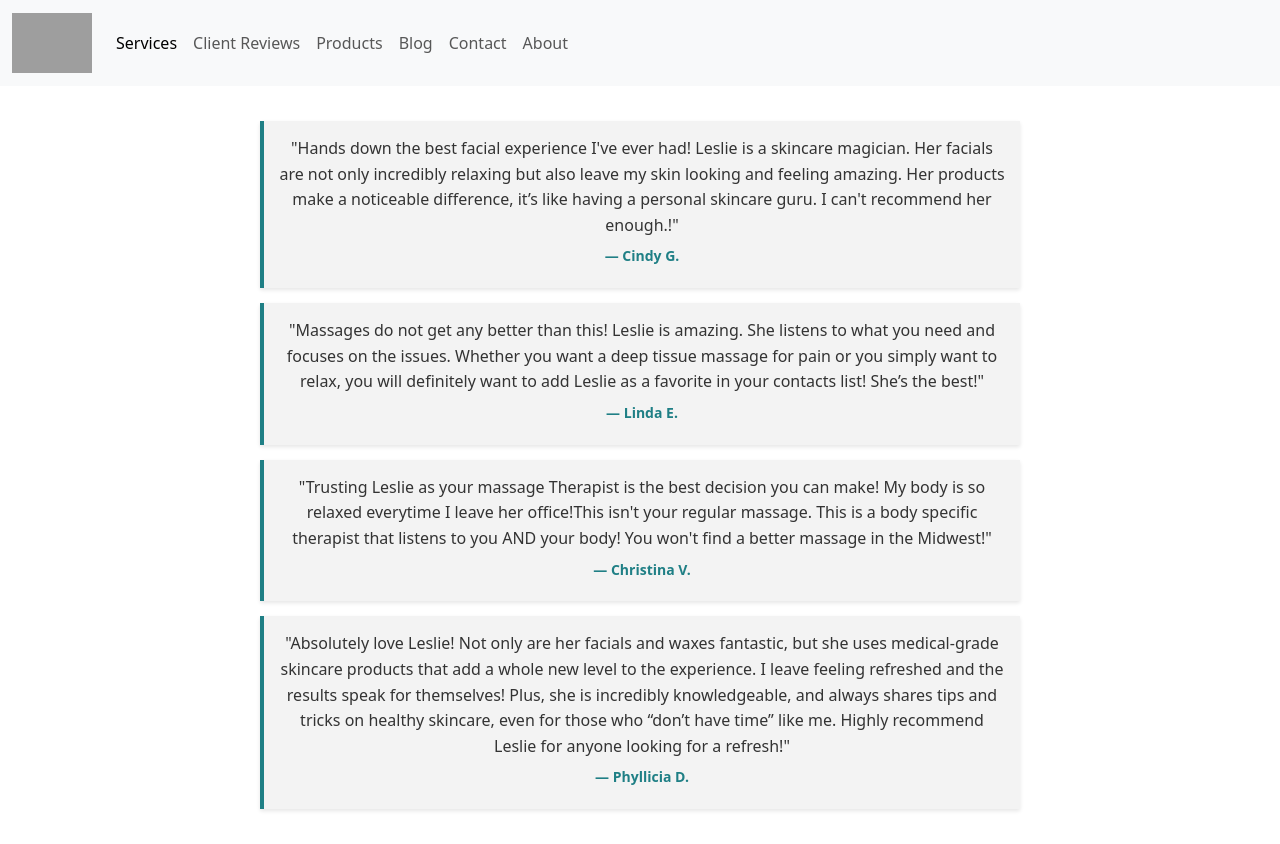
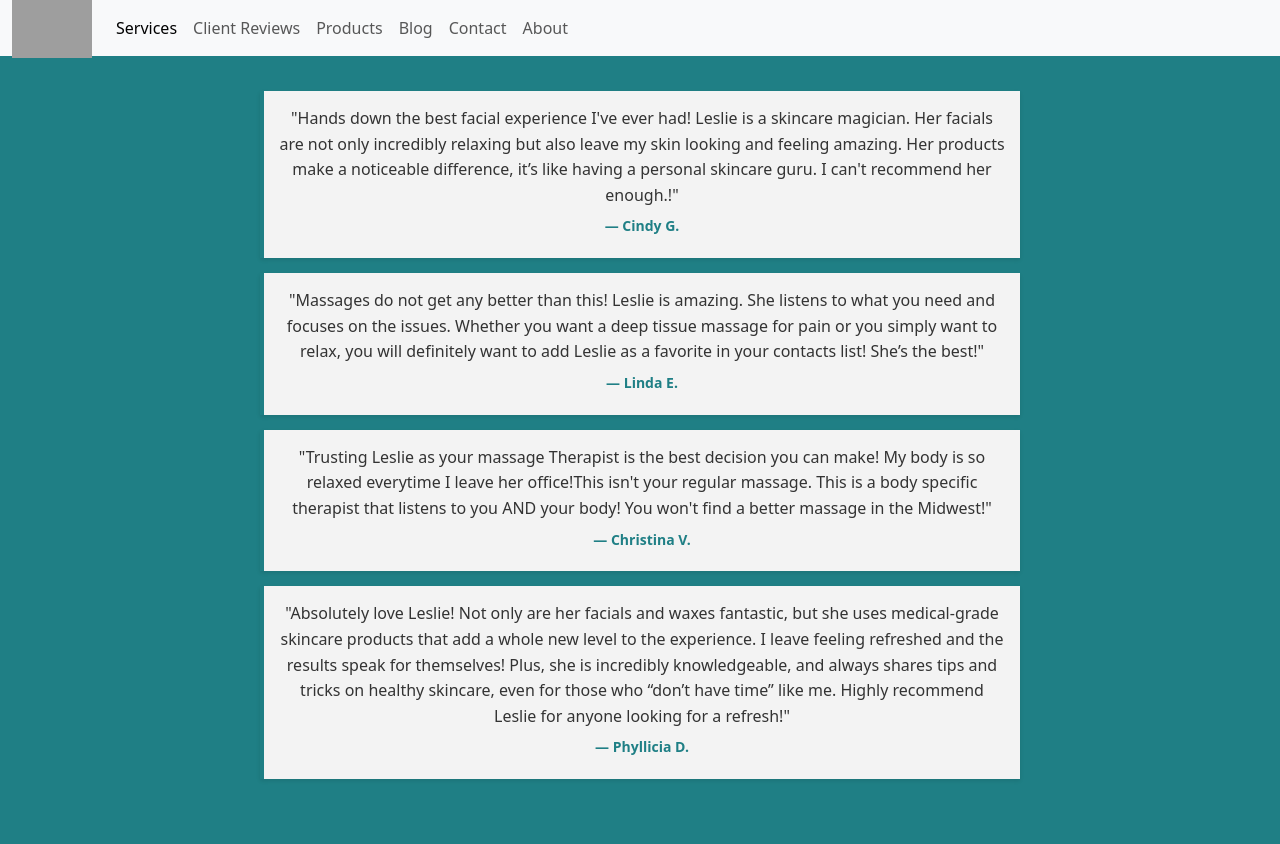
Before and after one commit to crayzwanderer/LM, a plain HTML site: page src/Reviews.html in a window 1280 px wide. After the commit the page ends 814 px from the top, so only its background shows below. Drawn offline with nearby package versions, Linux system fonts and the light colour scheme; grey boxes are pictures that could not be loaded.

Commit message:
Updated Reviews HTML

```diff
--- a/src/Reviews.html
+++ b/src/Reviews.html
@@ -11,7 +11,17 @@
       crossorigin="anonymous"
     />
   </head>
-  <style>  .testimonial-container {
+  <style>
+
+  body{
+    background-color:rgb(31, 127, 133 )
+
+  }
+  div.container-fluid{
+    margin-bottom:-15px;
+    margin-top:-15px;
+  }
+  .testimonial-container {
       max-width: 800px;
       margin: 0 auto;
       padding: 20px;
@@ -38,7 +48,9 @@
       font-weight: bold;
       color: #1f7f85;
       margin-top: 5px;
-    }</style>
+    }
+
+    </style>
     <body>
         <nav class="navbar navbar-expand-lg bg-body-tertiary">
       <div class="container-fluid">
@@ -92,7 +104,7 @@
     </nav>
     <div class="testimonial-container">
       <div class="testimonial">
-
+<Body background=""></Body>
 
         <p>
           "Hands down the best facial experience I've ever had! Leslie is a skincare magician. Her facials are not only incredibly relaxing but also leave my skin looking and feeling amazing. Her products make a noticeable difference, it’s like having a personal skincare guru. I can't recommend her enough.!"
```
